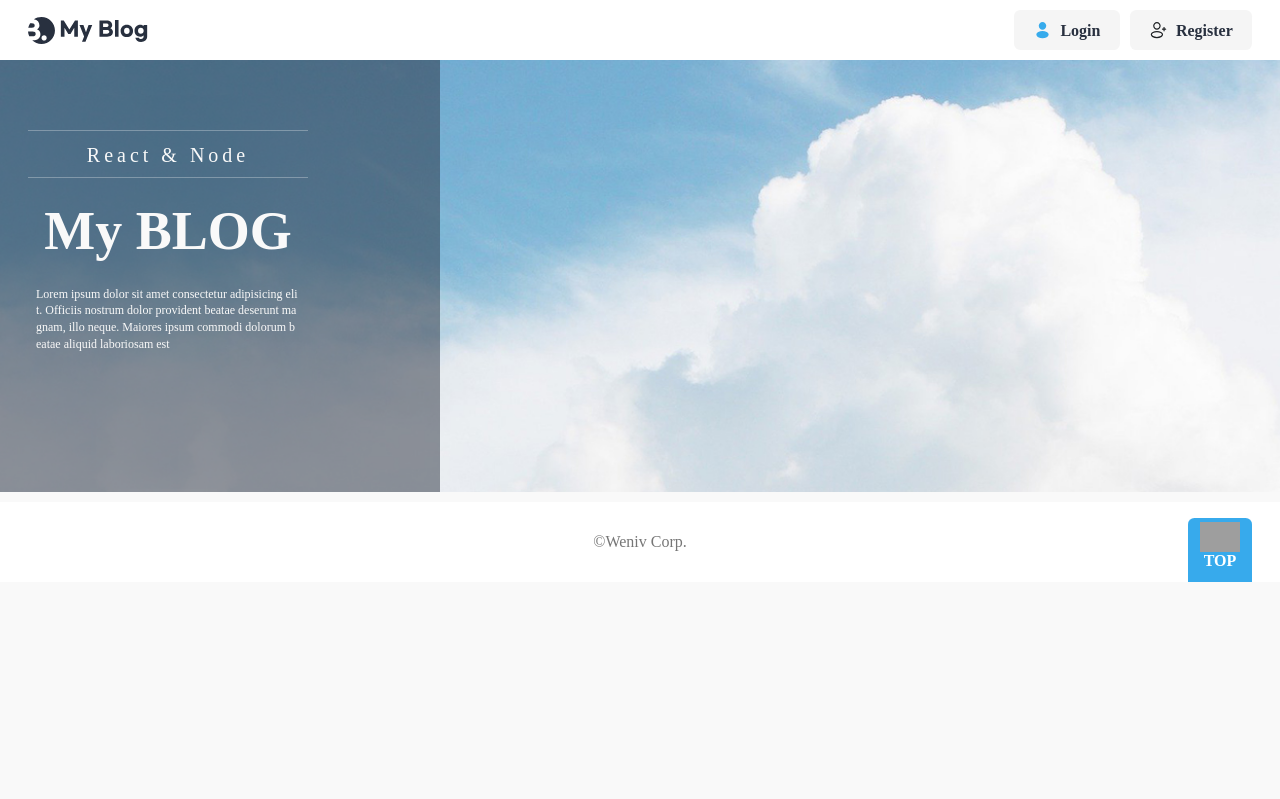
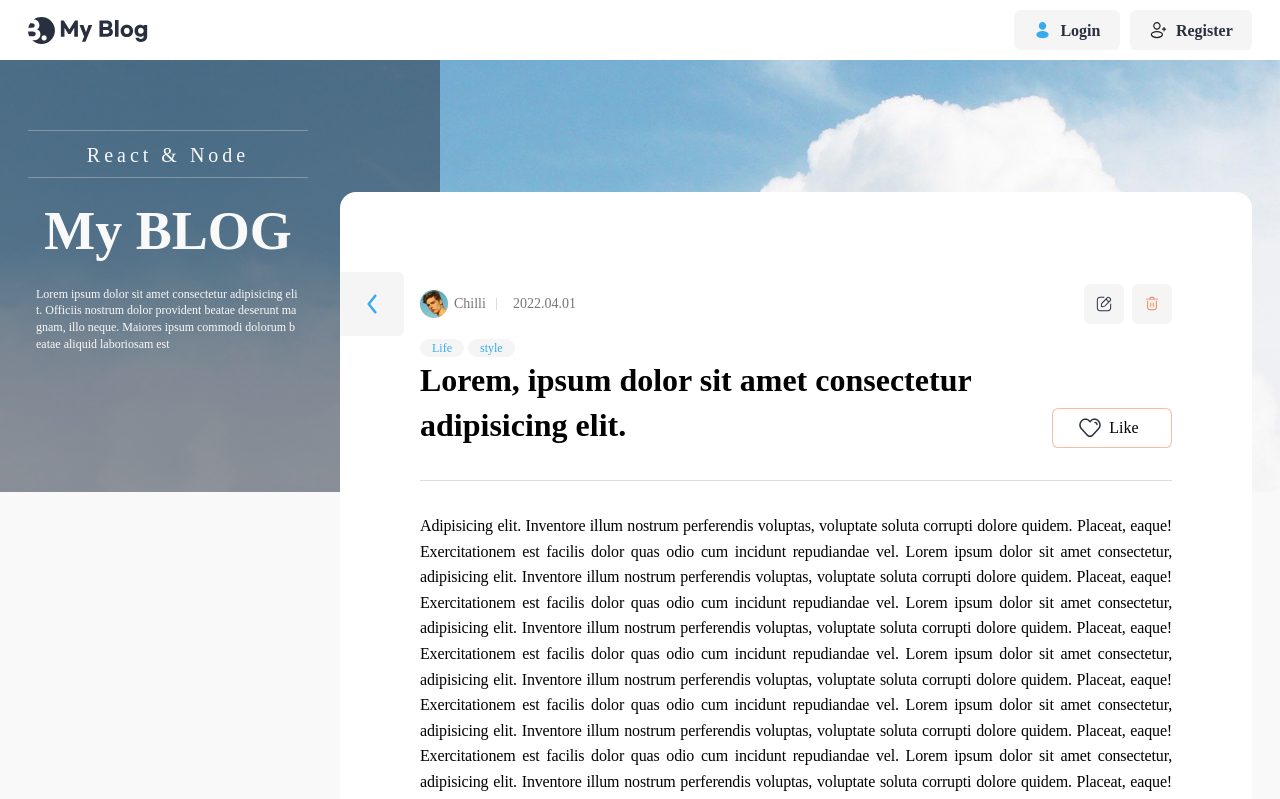
Before and after one commit to qorlgns1/react-blog, a React (Create React App) app: page /post-view/1 in a window 1280 px wide. Shown: the top 799 px of the page. Built offline with nearby package versions, Linux system fonts and the light colour scheme; grey boxes are pictures that could not be loaded; a web font is replaced by a local one.

Commit message:
feat: post 눌렀을 때 detail 화면 나오는 기능 개발

```diff
--- a/src/App.jsx
+++ b/src/App.jsx
@@ -6,6 +6,7 @@ import Home from "./pages/home/Home";
 import Header from "./components/layouts/header/Header";
 import Footer from "./components/layouts/footer/Footer";
 import Banner from "./components/layouts/banner/Banner";
+import View from "./components/posts/View";
 
 function App() {
   const [isLogin, setIsLogin] = useState(false);
@@ -41,6 +42,16 @@ function App() {
               exact
               render={() => <Home postsInfo={loadData.posts} />}
             />
+            <Route
+              path="/post-view/:id"
+              exact
+              render={({ match }) => {
+                return <View match={match} postsInfo={loadData.posts} />;
+              }}
+            />
+            <Route path="/login">
+              <div>Login Page</div>
+            </Route>
             <Route path="/login">
               <div>Login Page</div>
             </Route>
--- a/src/components/category/PostCategories.jsx
+++ b/src/components/category/PostCategories.jsx
@@ -3,7 +3,7 @@ import { createGlobalStyle } from "styled-components";
 import PostCategory from "./PostCategory";
 
 const PostCategoryGlobalStyle = createGlobalStyle`
-  .categories {
+  .post-categories {
     display: flex;
     flex-wrap: wrap;
     color: var(--main-color);
@@ -14,7 +14,7 @@ export default function PostCategories({ categories }) {
   return (
     <>
       <PostCategoryGlobalStyle />
-      <dl className="categories">
+      <dl className="post-categories">
         <div className="hidden">
           <dt>Category</dt>
         </div>
--- /dev/null
+++ b/src/components/posts/View.jsx
@@ -0,0 +1,158 @@
+import react from "react";
+import ViewWrapboxStyle from "./ViewWrapboxStyle";
+import { createGlobalStyle } from "styled-components";
+import PostUserInfo from "../user/PostUserInfo";
+import PostCategories from "../category/PostCategories";
+import Profile from "../profile/Profile";
+import { Link } from "react-router-dom";
+
+const ViewGlobalStyle = createGlobalStyle`
+  .view .wrap-box h2 {
+    margin-bottom: 0;
+  }
+
+  /* contents */
+  .view-contents img {
+    max-width: 100%;
+    margin: 3.2rem 0;
+  }
+  .view-contents p {
+    font-size: 1.6rem;
+    line-height: 1.6;
+    text-align: justify;
+    letter-spacing: -0.01em;
+  }
+
+  /* title */
+  .view .wrap-box .author-wrap {
+    height: 6.4rem;
+    font-size: 1.4rem;
+  }
+  .title-wrap {
+    display: flex;
+    align-items: flex-end;
+    justify-content: space-between;
+    gap: 8rem;
+    margin-bottom: 1rem;
+    font-size: 1.6rem;
+  }
+  .title-wrap h2 {
+    width: 100%;
+    text-transform: none;
+  }
+
+  @media (max-width: 1024px) {
+    .title-wrap {
+      flex-direction: column;
+      gap: 2rem;
+    }
+  }
+
+  .title-wrap h2 {
+    font-size: 3.2rem;
+    font-weight: bold;
+  }
+  .title-wrap button {
+    flex-shrink: 0;
+  }
+
+  .view .wrap-box .btn-back {
+    position: absolute;
+    top: 8rem;
+    left: 0;
+  }
+
+  .view .category {
+    margin: 2rem 0 1rem 0;
+  }
+
+  @media (max-width: 1024px) {
+    .view .wrap-box .btn-back {
+      top: 6rem;
+      width: 5.2rem;
+      height: 5.2rem;
+    }
+    .view .wrap-box .author-wrap {
+      height: 5.2rem;
+      margin-bottom: 1rem;
+    }
+  }
+
+  @media (max-width: 640px) {
+    .view .wrap-box .btn-back {
+      top: 4rem;
+    }
+    .view .wrap-box .author-wrap {
+      margin-bottom: 1rem;
+      padding-left: 3rem;
+    }
+  }
+`;
+
+export default function View({ postsInfo, match }) {
+  const { id } = match.params;
+  const [postInfoForView] = postsInfo.filter((postInfo) => {
+    return postInfo.id.toString() === id;
+  });
+
+  const { profileImg, userName, created, contents } = postInfoForView;
+  const categories = postInfoForView.category;
+
+  return (
+    <>
+      <ViewWrapboxStyle />
+      <ViewGlobalStyle />
+      <div className="view">
+        <div className="max-width">
+          <section className="wrap-box">
+            <div className="inner">
+              <PostUserInfo
+                profileImg={profileImg}
+                userName={userName}
+                created={created}
+              />
+              <PostCategories categories={categories} />
+              <div className="title-wrap">
+                <h2>
+                  Lorem, ipsum dolor sit amet consectetur adipisicing elit.
+                </h2>
+                <button className="btn-like">Like</button>
+              </div>
+              <hr />
+              <div className="view-contents">
+                {contents.map((tag, i) => {
+                  if (tag.type === "p") {
+                    return react.createElement(tag.type, { key: i }, tag.text);
+                  } else {
+                    return react.createElement(
+                      tag.type,
+                      { src: tag.src, key: i },
+                      tag.text
+                    );
+                  }
+                })}
+              </div>
+              <div className="btn-group">
+                <a href="#" className="btn-modify">
+                  <div className="hidden">
+                    <span>modify</span>
+                  </div>
+                </a>
+                <button type="button" className="btn-delete">
+                  <div className="hidden">
+                    <span>delete</span>
+                  </div>
+                </button>
+              </div>
+              <Link to="../" className="btn-back">
+                <div className="hidden">
+                  <span>Back</span>
+                </div>
+              </Link>
+            </div>
+          </section>
+        </div>
+      </div>
+    </>
+  );
+}
--- /dev/null
+++ b/src/components/posts/ViewWrapboxStyle.jsx
@@ -0,0 +1,111 @@
+import React from "react";
+import { createGlobalStyle } from "styled-components";
+
+const Style = createGlobalStyle`
+  .wrap-box {
+    position: relative;
+    width: 60rem;
+    max-width: calc(100% - 4rem);
+    margin: -22rem auto 0;
+    padding: 8rem 0;
+    border-radius: var(--border-radius);
+    background: var(--white-color);
+    font-size: 4rem;
+    transition: all 0.3s;
+  }
+
+  .wrap-box .inner {
+    width: 39.2rem;
+    max-width: calc(100% - 8rem);
+    margin: 0 auto;
+    font-size: 1.6rem;
+  }
+
+  .wrap-box h2 {
+    margin-bottom: 4.8rem;
+    font-size: 3.2rem;
+    font-weight: bold;
+    text-transform: uppercase;
+  }
+  .wrap-box ul {
+    margin-bottom: 2.4rem;
+  }
+  .wrap-box ul li:not(:first-child) {
+    margin-top: 4rem;
+  }
+
+  /* view, write */
+  .mypage .wrap-box,
+  .view .wrap-box,
+  .write .wrap-box {
+    width: 91.2rem;
+    max-width: 100%;
+    margin: -30rem 0 auto auto;
+    padding: 8rem;
+  }
+
+  .view .wrap-box .inner,
+  .write .wrap-box .inner {
+    width: 100%;
+    max-width: 100%;
+  }
+
+  .wrap-box hr {
+    border: 1px solid var(--border-color);
+    border-width: 1px 0 0 0;
+    margin: 3.2rem 0;
+  }
+
+  .wrap-box .btn-group {
+    display: flex;
+    align-items: center;
+    gap: 0.8rem;
+    position: absolute;
+    top: 9.2rem;
+    right: 8rem;
+    font-size: 1.6rem;
+  }
+
+  @media (max-width: 1024px) {
+    .wrap-box {
+      margin-top: -35rem;
+    }
+    .mypage .wrap-box,
+    .view .wrap-box,
+    .write .wrap-box {
+      padding: 6rem;
+    }
+
+    .view .wrap-box,
+    .write .wrap-box {
+      width: 100%;
+    }
+    .view .wrap-box,
+    .write .wrap-box {
+      width: 100%;
+    }
+    .wrap-box .btn-group {
+      top: 6rem;
+      right: 6rem;
+      height: 5.2rem;
+    }
+  }
+
+  @media (max-width: 640px) {
+    .mypage .wrap-box,
+    .view .wrap-box,
+    .write .wrap-box {
+      padding: 4rem;
+    }
+
+    .wrap-box .btn-group {
+      top: 4rem;
+      right: 4rem;
+    }
+  }
+
+`;
+
+export default function ViewWrapboxStyle() {
+  return <Style />;
+}
```
